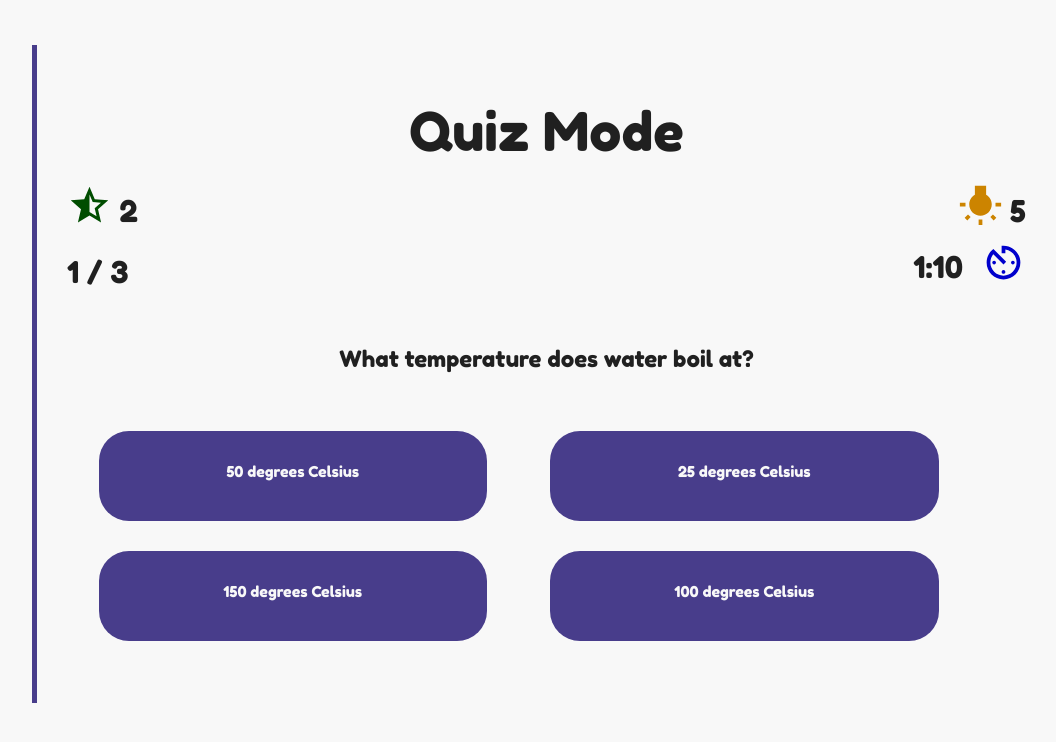
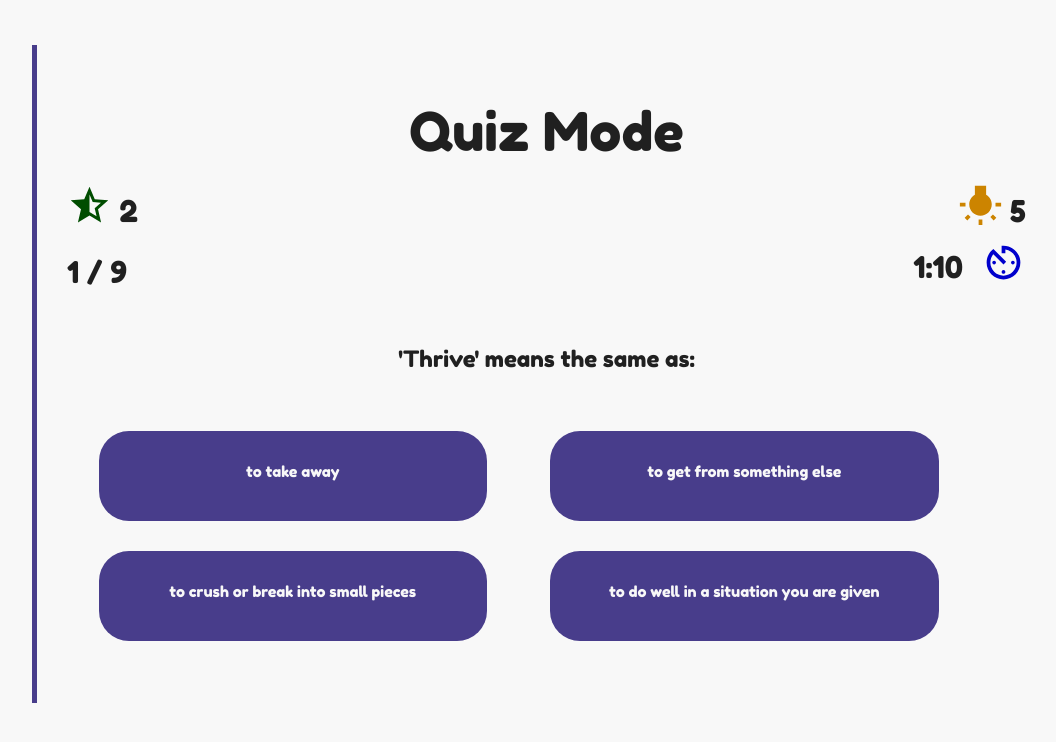
Before and after one commit to RickJP/instaQuiz-Linked, a React (Create React App) app: page /play/quiz in a window 1280 px wide. Shown: the top 742 px of the page, without its empty margins (96-1152 px from the left). Built offline with nearby package versions, Linux system fonts and the light colour scheme.

Commit message:
Added my own questions for testing

```diff
--- a/src/components/Home.component.jsx
+++ b/src/components/Home.component.jsx
@@ -1,24 +1,43 @@
 import React, {Fragment} from 'react';
-import { FontAwesomeIcon } from '@fortawesome/react-fontawesome';
-import { Link } from 'react-router-dom';
+import {FontAwesomeIcon} from '@fortawesome/react-fontawesome';
+import {Link} from 'react-router-dom';
+import buttonClickSound from '../assets/audio/fireArrow_button-click.mp3';
+
+const playButtonClickSound = () => {
+  document.getElementById('buttonClickSound').play();
+};
 
 const Home = () => (
   <Fragment>
     <title>Insta Quiz</title>
-    <div id='home' className="noselect">
+    <div id="home" className="noselect">
+      <audio
+        id="buttonClickSound"
+        src={buttonClickSound}
+      ></audio>
       <section>
         <div>
           {/* <FontAwesomeIcon icon={['fab', 'apple']} /> */}
-        <span><FontAwesomeIcon icon={['fab', 'accusoft']} className="appLogo" /></span>
+          <span>
+            <FontAwesomeIcon icon={['fab', 'accusoft']} className="appLogo" />
+          </span>
           <h1 className="quiz-title">InstaQuiz</h1>
           <div className="play-button-container">
             <ul>
-            <li><Link className="play-button" to='/play/instructions'>Play</Link></li>
+              <li>
+                <Link onClick={playButtonClickSound} className="play-button" to="/play/instructions">
+                  Play
+                </Link>
+              </li>
             </ul>
           </div>
           <div className="auth-container">
-          <Link className="auth-buttons" id="login-button" to='/login'>Login</Link>
-          <Link className="auth-buttons" id="signup-button" to='/register'>Register</Link>
+            <Link className="auth-buttons" id="login-button" to="/login">
+              Login
+            </Link>
+            <Link className="auth-buttons" id="signup-button" to="/register">
+              Register
+            </Link>
           </div>
         </div>
       </section>
--- a/src/components/quiz/Play.component.jsx
+++ b/src/components/quiz/Play.component.jsx
@@ -25,7 +25,7 @@ class Play extends Component {
   constructor(props) {
     super(props);
     this.state = {
-      questions: this.shuffleQuestions(),
+      questions: this.shuffleAnswers(questionsData),
       currentQuestion: {},
       nextQuestion: {},
       prevQuestion: {},
@@ -39,7 +39,6 @@ class Play extends Component {
       hints: 5,
       fiftyFifty: 2,
       optionsHidden: [],
-      time: {},
       prevRandomNo: [],
       prevButtonDisabled: true,
       nextButtonDisabled: false,
@@ -107,14 +106,14 @@ class Play extends Component {
     }
   };
 
-  shuffleQuestions = () => {
+  shuffleAnswers = (questionsToUse) => {
     var questions = [];
 
     var options = [];
     var answer = '';
 
-    for (var i in questionsData) {
-      var item = questionsData[i];
+    for (var i in questionsToUse) {
+      var item = questionsToUse[i];
 
       options = [item.A, item.B, item.C, item.D];
       answer = item.A;
@@ -392,7 +391,8 @@ class Play extends Component {
           },
         });
       }
-      if (seconds === 10) this.tenSecondCountdownSound.current.play();
+      console.log(seconds);
+      if (minutes === 0 &&  seconds === 10) this.tenSecondCountdownSound.current.play();
       // if (seconds <= 1) this.tenSecondCountdownSound.current.stop();
 
       console.log(seconds);
@@ -431,9 +431,10 @@ class Play extends Component {
       hintsUsed: 5 - state.hints,
     };
     console.log(playerStats);
+    this.endOfQuizSound.current.play();
     setTimeout(() => {
       this.props.history.push('/play/quizsummary', playerStats);
-    }, 2000);
+    }, 3000);
   };
 
   render() {
--- a/src/components/quiz/Quiz-Instructions.component.jsx
+++ b/src/components/quiz/Quiz-Instructions.component.jsx
@@ -1,6 +1,7 @@
 import React, { Fragment} from 'react';
 import {Helmet, HelmetProvider} from 'react-helmet-async';
 import {Link} from 'react-router-dom';
+import buttonClickSound from '../../assets/audio/fireArrow_button-click.mp3';
 
 // import { FontAwesomeIcon } from "@fortawesome/react-fontawesome";
 
@@ -10,18 +11,16 @@ const QuizInstructions = () => (
   <HelmetProvider context={helmetContext}>
     <Fragment>
       <Helmet><title>Quiz Instructions - Quiz App</title></Helmet>
-      <div className="instructions">
+      <div className="instructions noselect">
         <h1>How to Play the Quiz</h1>
-        <p>Ensure you read this guide from start to finish.</p>
+        {/* <p>Ensure you read this guide from start to finish.</p> */}
         <ul className="browser-default" id="main-list">
-          <li>The quiz lasts 15 minutes, and ends as soon as your timer finishes.</li>
-          <li>Each turn consists of 15 questions.</li>
-          <li>And has 4 options.
-            {/* <img src={options} alt="Select options example"/> */}
-          </li>
+          <li>The quiz lasts 1 minute, and ends as soon as your timer finishes.</li>
+          <li>There are 15 questions and 4 choices.</li>
           <li>Click your selected answer.
             {/* <img src={answer} alt="Select an answer example"/> */}
           </li>
+          <br />
           <li>
             Each answer has two lifelines:
             <ul id="sublist">
--- a/src/components/quiz/Quiz-Summary.component.jsx
+++ b/src/components/quiz/Quiz-Summary.component.jsx
@@ -3,6 +3,7 @@ import React, {Component, Fragment} from 'react';
 import {HelmetProvider} from 'react-helmet-async';
 // import {StarHalf, WbIncandescent, AvTimer} from '@material-ui/icons';
 import {Link} from 'react-router-dom';
+import buttonClickSound from '../../assets/audio/fireArrow_button-click.mp3';
 
 class QuizSummary extends Component {
   constructor(props) {
@@ -16,6 +17,7 @@ class QuizSummary extends Component {
       fiftyFiftyUsed: 0,
       hintsUsed: 0,
     };
+    buttonClickSound = React.createRef();
   }
 
   componentDidMount() {
--- a/src/data/questions.json
+++ b/src/data/questions.json
@@ -1,25 +1,65 @@
 [
     {
-      "question": "What temperature does water boil at?",
-      "A": "100 degrees Celsius",
-      "B": "25 degrees Celsius",
-      "C": "50 degrees Celsius",
-      "D": "150 degrees Celsius"
+      "question": "'Thrive' means the same as:",
+      "A": "to do well in a situation you are given",
+      "B": "to crush or break into small pieces",
+      "C": "to take away",
+      "D": "to get from something else"
     },
-
     {
-      "question": "Who wrote Julius Caesar, Macbeth and Hamlet?",
-      "A": "William Shakespeare",
-      "B": "Wole Soyinka",
-      "C": "Ngozi Chimamanda Adichie",
-      "D": "Dan Brown"
+      "question": "'Grind' means the same as:",
+      "A": "to crush or break into small pieces",
+      "B": "to arrest someone for a crime",
+      "C": "to take away",
+      "D": "to get from something else"
     },
-
     {
-      "question": "What did the crocodile swallow in Peter Pan?",
-      "A": "Alarm Clock",
-      "B": "A computer",
-      "C": "A pair of shoes",
-      "D": "A book"
+      "question": "'Detest' means the same as:",
+      "A": "to hate",
+      "B": "to take away",
+      "C": "to laugh at or make fun of someone",
+      "D": "to get from something else"
+    },
+    {
+      "question": "'Confiscate' means the same as:",
+      "A": "to take away",
+      "B": "to get a response from someone",
+      "C": "to hate",
+      "D": "to get from something else"
+    },
+    {
+      "question": "'Mock' means the same as:",
+      "A": "to laugh at or make fun of someone",
+      "B": "to take away",
+      "C": "to hate",
+      "D": "to get from something else"
+    },
+    {
+      "question": "'Derive' means the same as:",
+      "A": "to get from something else",
+      "B": "to take away",
+      "C": "to hate",
+      "D": "to laugh at"
+    },
+    {
+      "question": "'Feign' means the same as:",
+      "A": "to pretend to feel or be affected by something",
+      "B": "to do well in a situation you are given",
+      "C": "to hate",
+      "D": "to get from something else"
+    },
+    {
+      "question": "'Elicit' means the same as:",
+      "A": "to get a response from someone",
+      "B": "to take away",
+      "C": "to hate",
+      "D": "to laugh at or make fun of someone"
+    },
+    {
+      "question": "'Apprehend' means the same as:",
+      "A": "to arrest someone for a crime",
+      "B": "to take away",
+      "C": "to do well in a situation you are given",
+      "D": "to laugh at or make fun of someone"
     }
   ]
```
Lines whose indentation alone changed are shown as unchanged.
